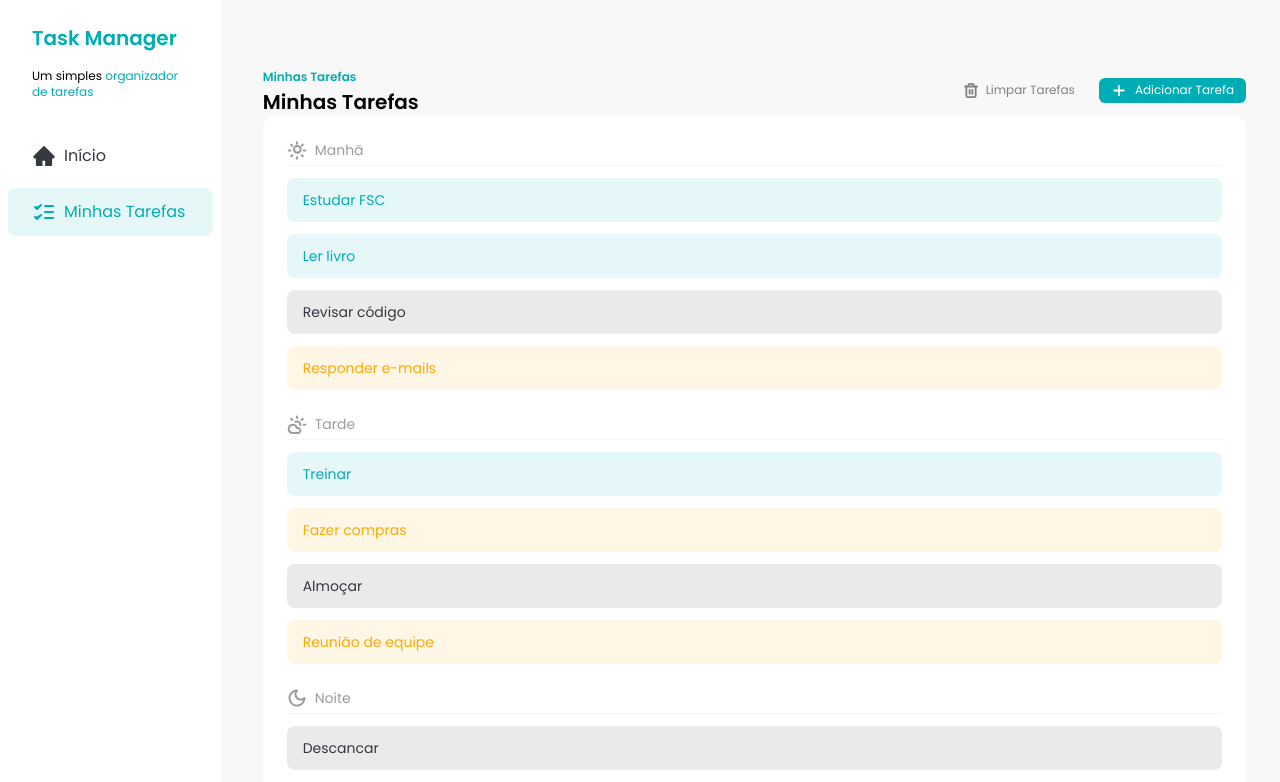
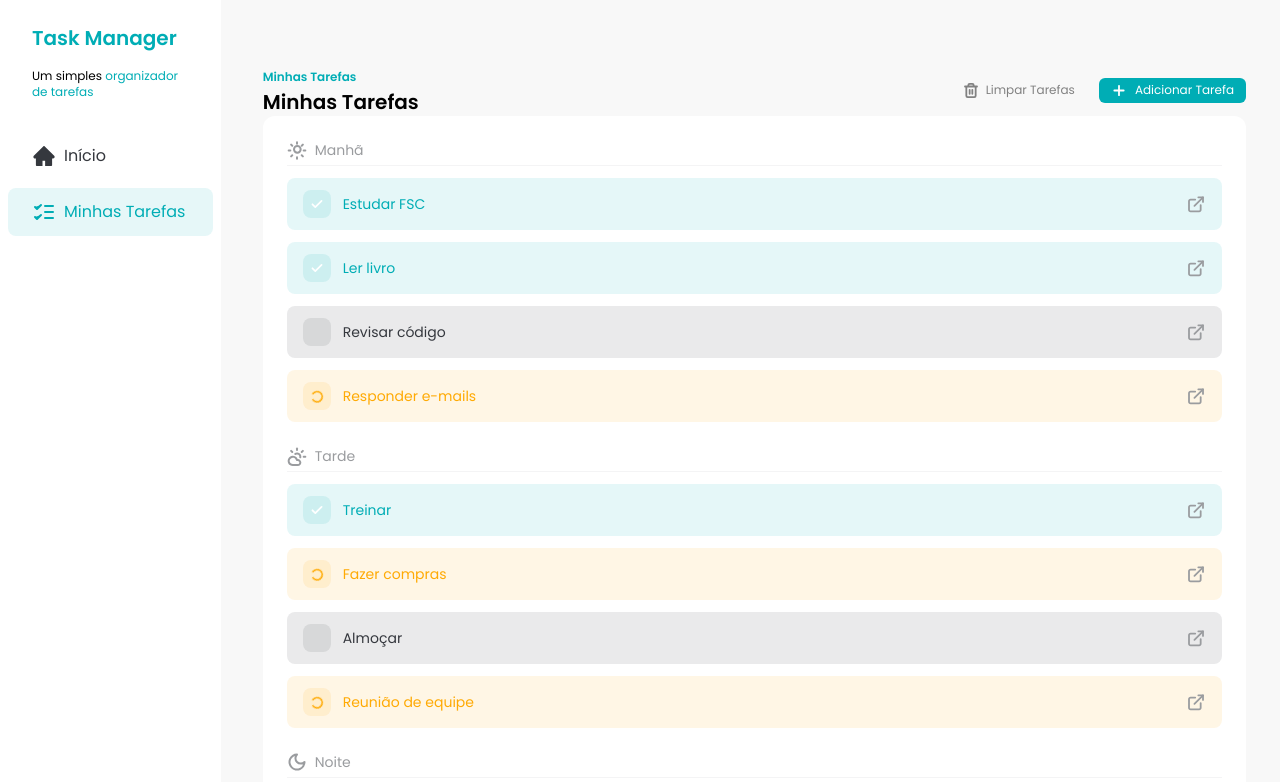
Before and after one commit to Allysonfreitas210695/Task_Manage, a React (Vite) app: page / in a window 1280 px wide. Shown: the top 782 px of the page. Built offline with nearby package versions, Linux system fonts and the light colour scheme.

Commit message:
feat: add taskItem component

```diff
--- a/src/components/TaskItem.jsx
+++ b/src/components/TaskItem.jsx
@@ -1,3 +1,7 @@
+import CheckIcon from "../assets/icons/check.svg?react"
+import LoaderIcon from "../assets/icons/loader.svg?react"
+import DetailsIcon from "../assets/icons/details.svg?react"
+
 const TaskItem = ({ task }) => {
   const variantTaskColor = {
     done: "bg-[#00ADB5]/10 text-[#00ADB5]",
@@ -6,9 +10,29 @@
   }
   return (
     <div
-      className={`flex items-center gap-2 rounded-lg px-4 py-3 text-sm ${variantTaskColor[task.status]}`}
+      className={`flex w-full items-center justify-between gap-2 rounded-lg px-4 py-3 text-sm ${variantTaskColor[task.status]}`}
     >
-      {task.title}
+      <div className="flex items-center gap-3">
+        <label
+          htmlFor="time"
+          className={`relative flex h-7 w-7 cursor-pointer items-center justify-center rounded-lg ${variantTaskColor[task.status]}`}
+        >
+          <input
+            type="checkbox"
+            id={"time"}
+            className="absolute h-full w-full cursor-pointer opacity-0"
+            checked={task.status === "done"}
+          />
+          {task.status === "done" && <CheckIcon />}
+          {task.status === "in_progress" && (
+            <LoaderIcon className="animate-spin" />
+          )}
+        </label>
+        {task.title}
+      </div>
+      <a href="#" className="transition-colors hover:opacity-75">
+        <DetailsIcon />
+      </a>
     </div>
   )
 }
```
Also changed, not shown: src/assets/icons/check.svg (added), src/assets/icons/details.svg (added).
